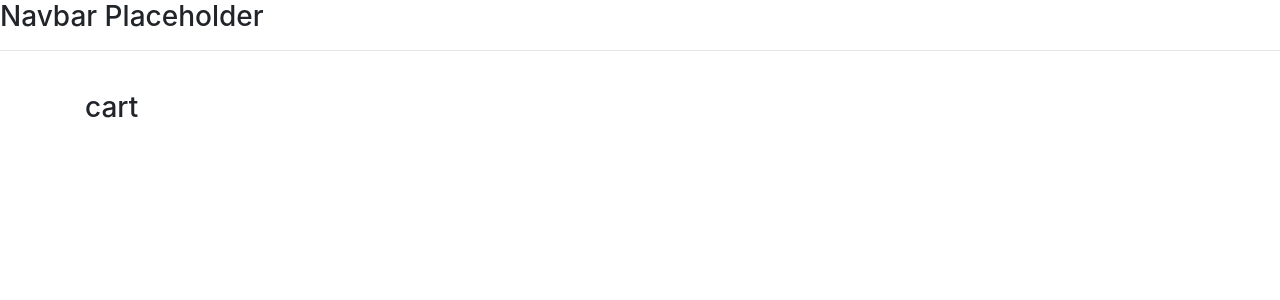
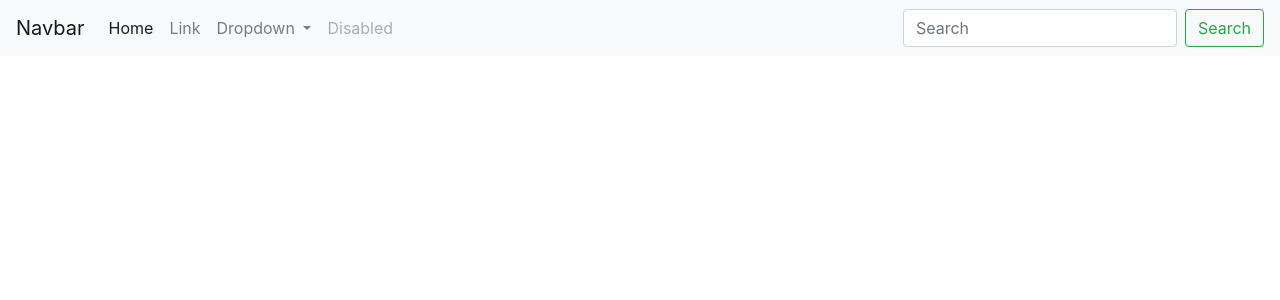
Before and after one commit to MuhammadYasa/E-Commerce, a Django app: page /cart/ in a window 1280 px wide. Shown: the top 300 px of the page. Run offline with Django 3.2, Linux system fonts and the light colour scheme; some libraries are stand-ins or nearby versions.

Commit message:
update navbar dari bootstrap

```diff
--- a/ecommerce/store/templates/store/main.html
+++ b/ecommerce/store/templates/store/main.html
@@ -10,16 +10,42 @@
 </head>
 <body>
 
-<h3>Navbar Placeholder</h3>
-<hr>
+<nav class="navbar navbar-expand-lg navbar-light bg-light">
+  <a class="navbar-brand" href="#">Navbar</a>
+  <button class="navbar-toggler" type="button" data-toggle="collapse" data-target="#navbarSupportedContent" aria-controls="navbarSupportedContent" aria-expanded="false" aria-label="Toggle navigation">
+    <span class="navbar-toggler-icon"></span>
+  </button>
 
-<div class="container">
-    <br>
-    {% block content %}
+  <div class="collapse navbar-collapse" id="navbarSupportedContent">
+    <ul class="navbar-nav mr-auto">
+      <li class="nav-item active">
+        <a class="nav-link" href="#">Home <span class="sr-only">(current)</span></a>
+      </li>
+      <li class="nav-item">
+        <a class="nav-link" href="#">Link</a>
+      </li>
+      <li class="nav-item dropdown">
+        <a class="nav-link dropdown-toggle" href="#" id="navbarDropdown" role="button" data-toggle="dropdown" aria-haspopup="true" aria-expanded="false">
+          Dropdown
+        </a>
+        <div class="dropdown-menu" aria-labelledby="navbarDropdown">
+          <a class="dropdown-item" href="#">Action</a>
+          <a class="dropdown-item" href="#">Another action</a>
+          <div class="dropdown-divider"></div>
+          <a class="dropdown-item" href="#">Something else here</a>
+        </div>
+      </li>
+      <li class="nav-item">
+        <a class="nav-link disabled" href="#" tabindex="-1" aria-disabled="true">Disabled</a>
+      </li>
+    </ul>
+    <form class="form-inline my-2 my-lg-0">
+      <input class="form-control mr-sm-2" type="search" placeholder="Search" aria-label="Search">
+      <button class="btn btn-outline-success my-2 my-sm-0" type="submit">Search</button>
+    </form>
+  </div>
+</nav>
 
-    {% endblock content %}
-
-</div>
 <script src="https://code.jquery.com/jquery-3.5.1.slim.min.js" integrity="sha384-DfXdz2htPH0lsSSs5nCTpuj/zy4C+OGpamoFVy38MVBnE+IbbVYUew+OrCXaRkfj" crossorigin="anonymous"></script>
 <script src="https://cdn.jsdelivr.net/npm/popper.js@1.16.1/dist/umd/popper.min.js" integrity="sha384-9/reFTGAW83EW2RDu2S0VKaIzap3H66lZH81PoYlFhbGU+6BZp6G7niu735Sk7lN" crossorigin="anonymous"></script>
 <script src="https://stackpath.bootstrapcdn.com/bootstrap/4.5.2/js/bootstrap.min.js" integrity="sha384-B4gt1jrGC7Jh4AgTPSdUtOBvfO8shuf57BaghqFfPlYxofvL8/KUEfYiJOMMV+rV" crossorigin="anonymous"></script>
```
